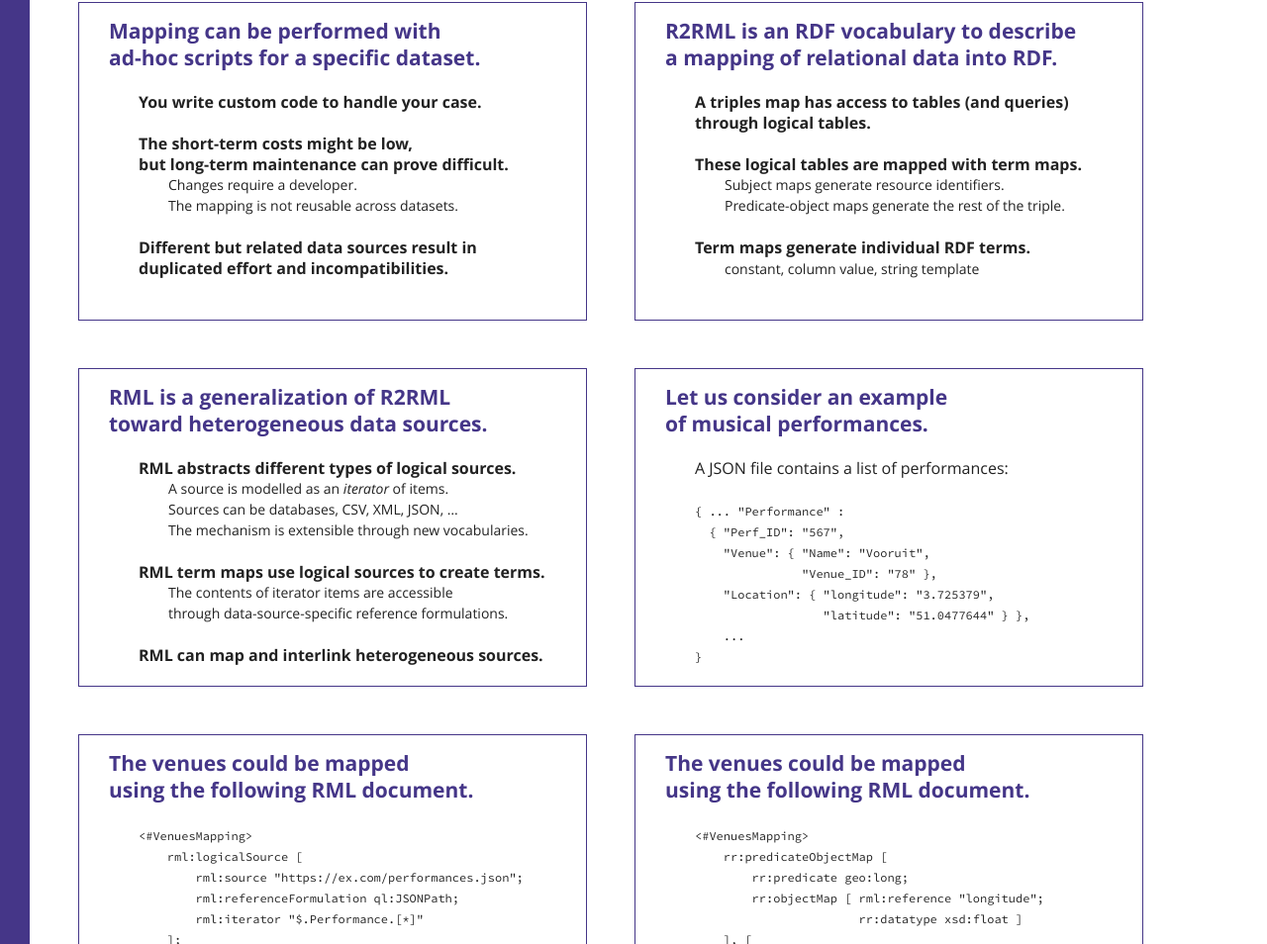
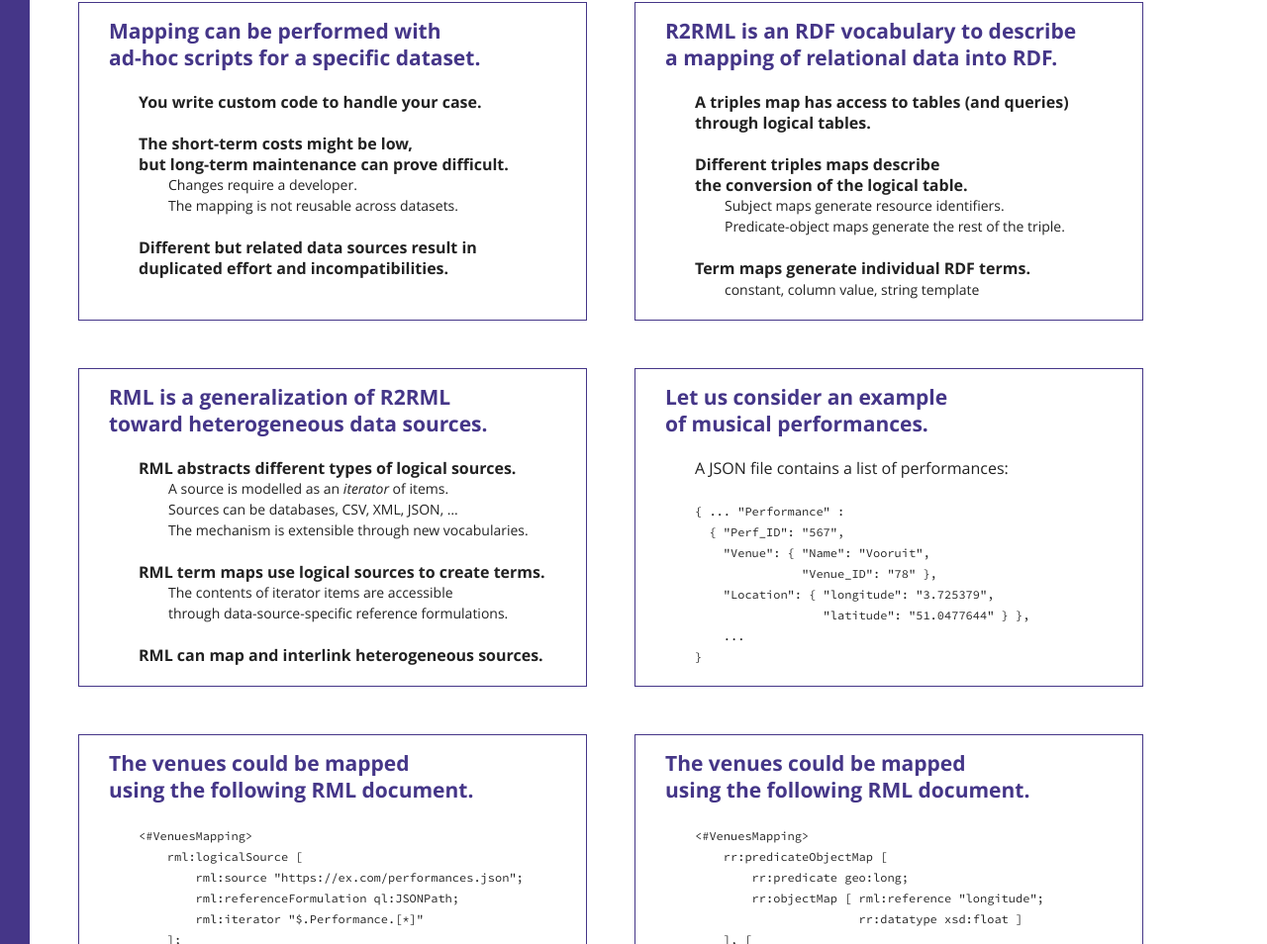
Before and after one commit to RubenVerborgh/UGain-Linked-Data, a website: page index.html in a window 1280 px wide. Shown: the part 1714-2668 px from the top of the page at 99% size. Drawn offline with Linux system fonts and the light colour scheme.

Commit message:
Fix triples map phrasing.

```diff
--- a/index.html
+++ b/index.html
@@ -197,7 +197,8 @@
         through <a href="https://www.w3.org/TR/r2rml/#logical-tables">logical tables</a>.
       </li>
       <li class="next">
-        These logical tables are mapped with <a href="https://www.w3.org/TR/r2rml/#term-map">term maps</a>.
+        Different triples maps describe<br>
+        the conversion of the logical table.
         <ul>
           <li><a href="https://www.w3.org/TR/r2rml/#subject-map">Subject maps</a> generate resource identifiers.</li>
           <li><a href="https://www.w3.org/TR/r2rml/#predicate-object-map">Predicate-object maps</a> generate the rest of the triple.</li>
```
